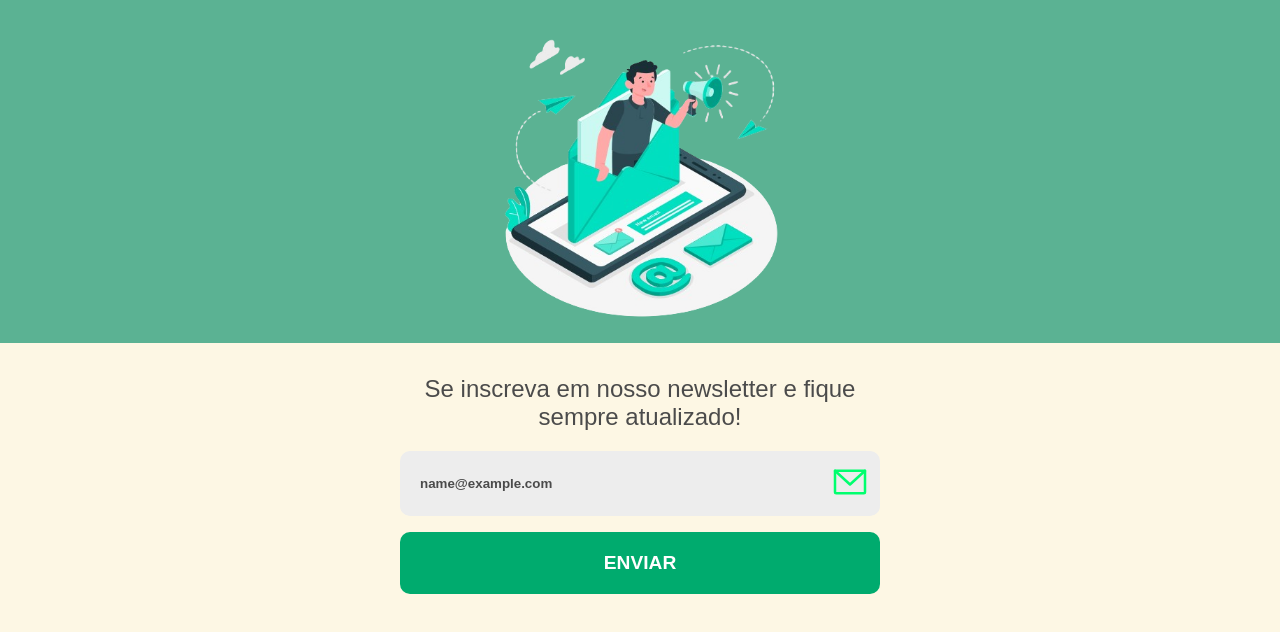
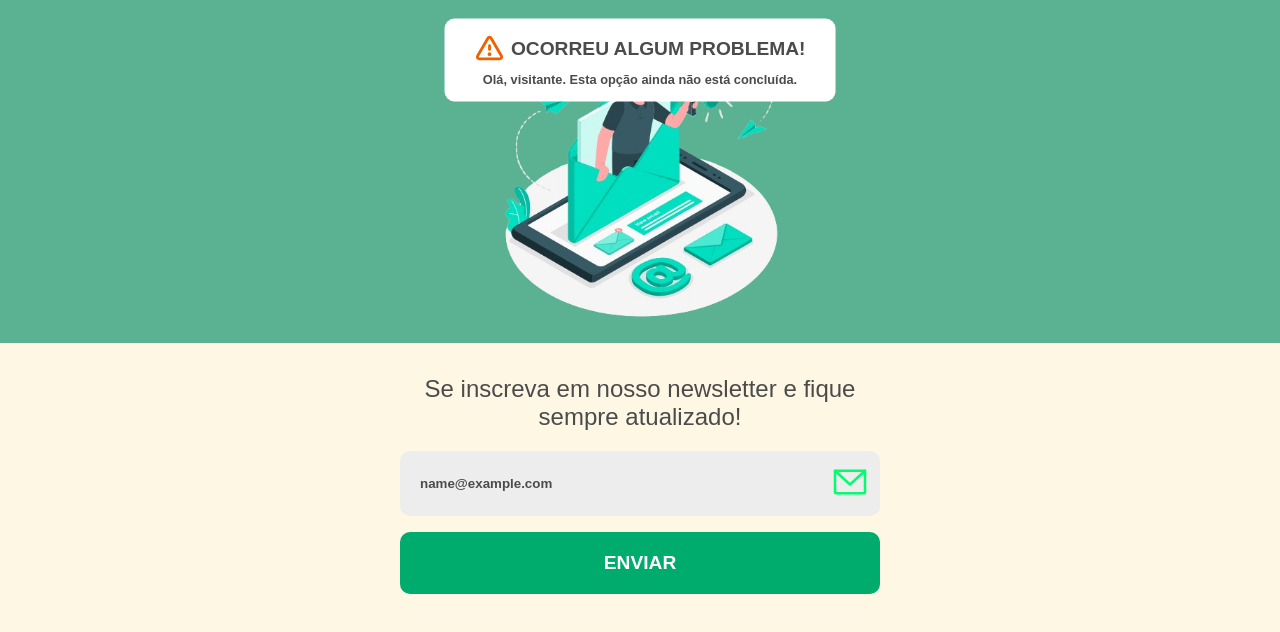
Before and after one commit to miguelsantos1/newsletter, a React (Vite) app in the folder newsletter/: page / in a window 1280 px wide. Both pictures are taken after typing "name@example.com" into the empty fields and a click on the input "ENVIAR". Shown: the top 632 px of the page. Built offline with nearby package versions, Linux system fonts and the light colour scheme; no server answers.

Commit message:
Added warning notification

```diff
--- a/newsletter/src/App.jsx
+++ b/newsletter/src/App.jsx
@@ -1,4 +1,4 @@
-import { EnvelopeSimple } from 'phosphor-react'
+import { EnvelopeSimple, Warning } from 'phosphor-react'
 import newsletter from '../src/assets/newsletter.png'
 
 import axios from 'axios'
@@ -8,8 +8,28 @@ export default function App() {
   function handleForm(event) {
     event.preventDefault()
 
-    return console.log("Nothing here yet")
-  }
+      const email = document.querySelector("#email").value
+
+      axios.post('/noRouteYet', {
+        email: email
+      }).then((response) => {
+        console.log(response)
+      }).catch(() => {
+
+        const warning = document.querySelector(".warning-notification")
+
+
+        warning.style.display = "flex"
+
+        setTimeout(() => {
+          warning.style.display = "none"
+        }, 3000)
+
+      })
+
+}
+
+
 
   return(
     <>
@@ -27,13 +47,21 @@ export default function App() {
         </p>
 
         <form onSubmit={ handleForm } action="post">
-            <input type="email" placeholder='DIGITE SEU EMAIL'/>
+            <input type="email" id='email' placeholder='DIGITE SEU EMAIL'/>
             <span>
               <EnvelopeSimple size={40} color="#00ff6e" />
             </span>
             <input type='submit' value="ENVIAR"/>
         </form>
 
+        <div className="warning-notification">
+          <div>
+              <Warning size={30} weight='bold' color="#f06000" />
+            <h1> OCORREU ALGUM PROBLEMA! </h1>
+          </div>
+          <p> Olá, visitante. Esta opção ainda não está concluída. </p>
+        </div>
+
       </main>
 
     </>
--- a/newsletter/src/style/index.css
+++ b/newsletter/src/style/index.css
@@ -102,3 +102,52 @@ form span {
   top: 11px;
   right: 10px;
 }
+
+.warning-notification {
+  position: fixed;
+
+  padding: 15px 30px;
+  top: 60px;
+  left: 50%;
+  transform: translate(-50%, -50%);
+  background-color: white;
+  color: #4B4B4B;
+  border-radius: 10px;
+
+  display: flex;
+  flex-direction: column;
+  gap: .5rem;
+
+  font-size: .8rem;
+  display: none;
+
+  animation: warning .5s;
+}
+
+.warning-notification p {
+  font-size: .8rem;
+  text-align: center;
+  font-weight: bold;
+
+  margin: 0;
+}
+
+.warning-notification div {
+  display: flex;
+  gap: .4rem;
+  color: #4b4b4b;
+  font-size: .6rem;
+  font-weight: 600;
+  align-items: center
+}
+
+
+@keyframes warning {
+ 0% {
+  transform: translate(-50%, -90%);
+  opacity: 0;
+ } 100% {
+  transform: translate(-50%, -50%);
+  opacity: 1;
+ }
+}
```
